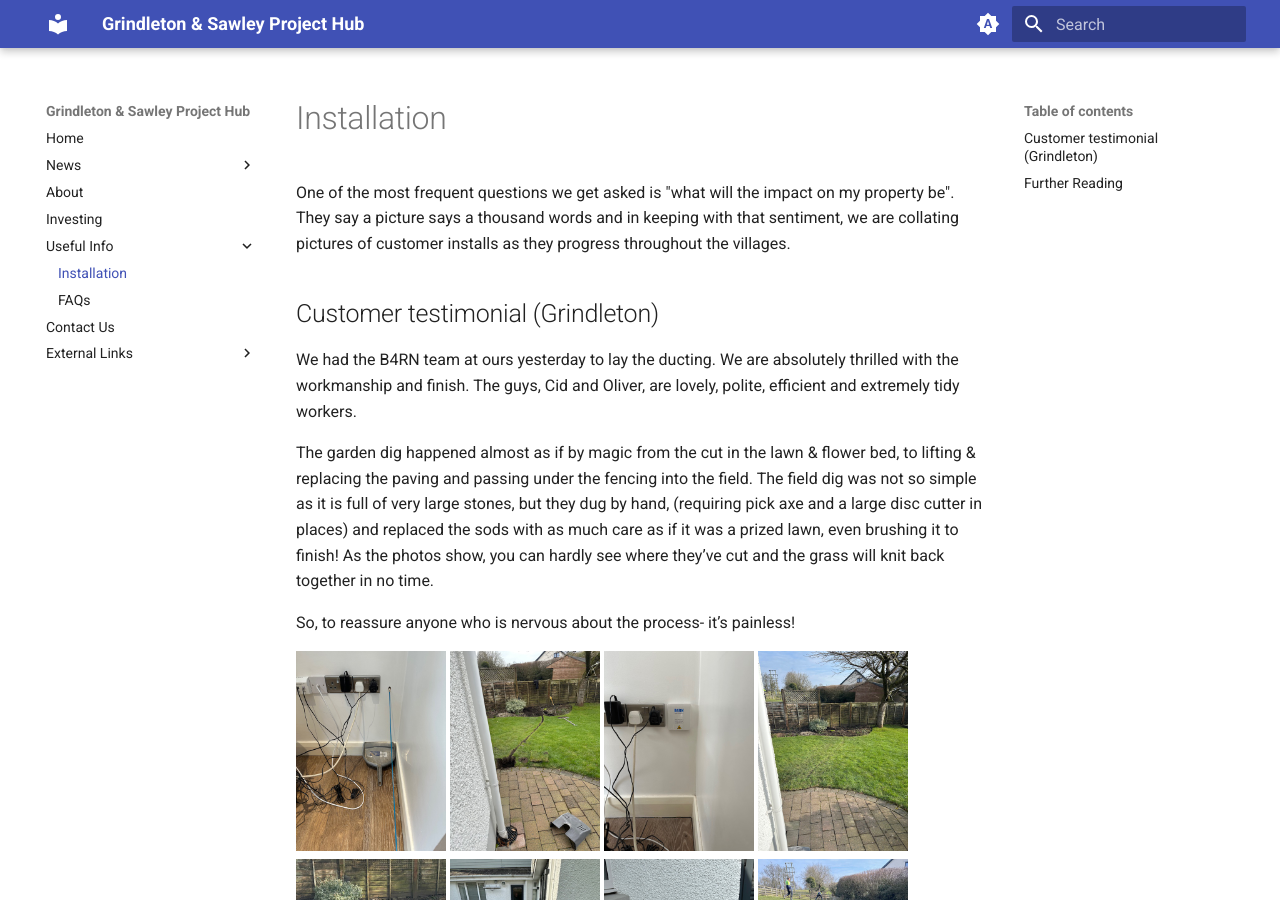
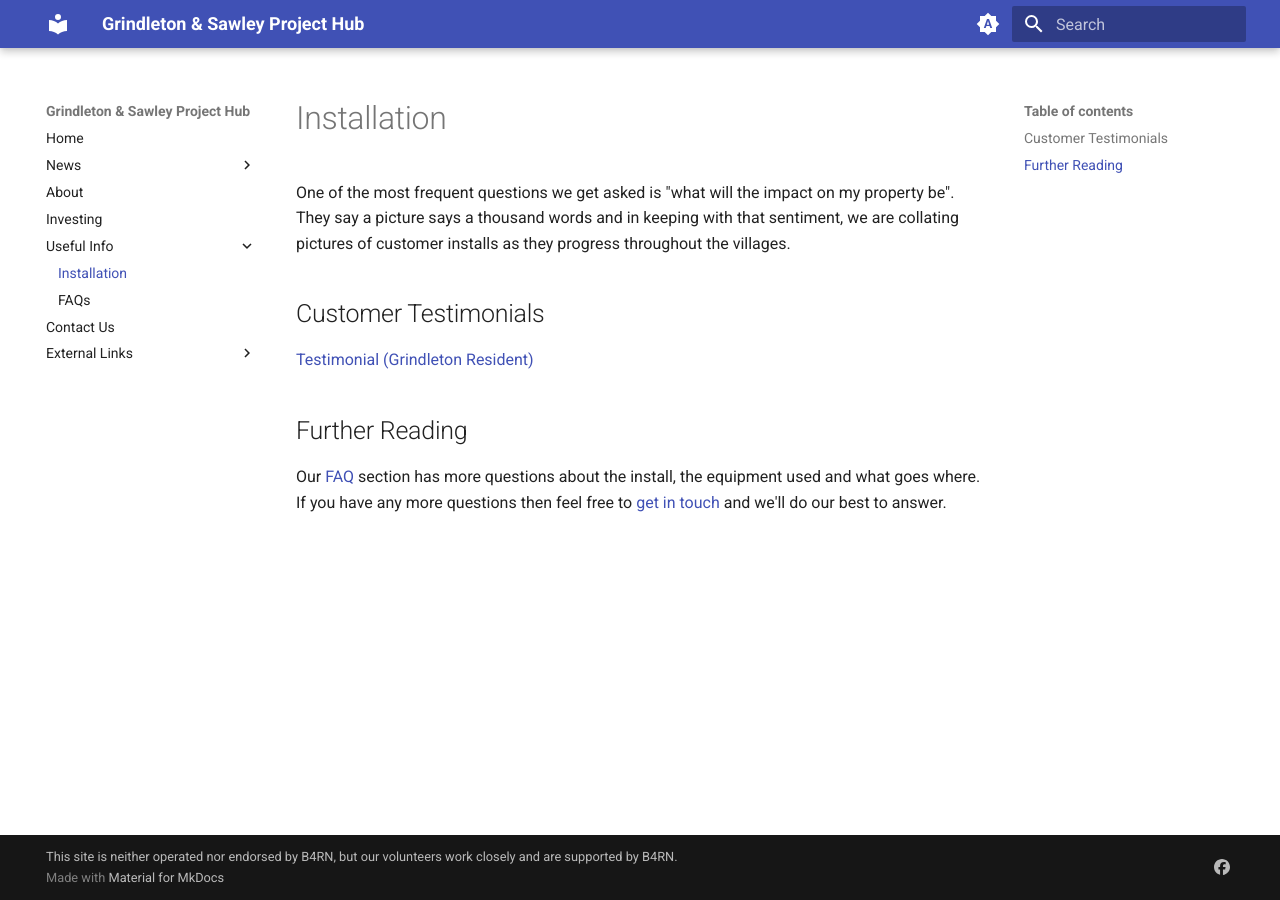
Before and after one commit to DJBenson/b4rngsdocs, an MkDocs documentation site: the page built from docs/installation.md, in a window 1280 px wide and 900 px high. Built offline with MkDocs 1.6.1 and Material for MkDocs 9.7.7, drawn with Linux system fonts in a browser that asks for light colours.

Commit message:
Update installation.md

```diff
--- a/docs/installation.md
+++ b/docs/installation.md
@@ -1,26 +1,9 @@
 # Installation
 One of the most frequent questions we get asked is "what will the impact on my property be". They say a picture says a thousand words and in keeping with that sentiment, we are collating pictures of customer installs as they progress throughout the villages.
 
-## Customer testimonial (Grindleton)
+## Customer Testimonials
 
-We had the B4RN team at ours yesterday to lay the ducting. We are absolutely thrilled with the workmanship and finish. The guys, Cid and Oliver, are lovely, polite, efficient and extremely tidy workers.
-
-The garden dig happened almost as if by magic from the cut in the lawn & flower bed, to lifting & replacing the paving and passing under the fencing into the field. The field dig was not so simple as it is full of very large stones, but they dug by hand, (requiring pick axe and a large disc cutter in places) and replaced the sods with as much care as if it was a prized lawn, even brushing it to finish! As the photos show, you can hardly see where they’ve cut and the grass will knit back together in no time.
-
-So, to reassure anyone who is nervous about the process- it’s painless!
-
-![Image title](img/testimonials/1/IMG_4475.jpg){ width="150" }
-![Image title](img/testimonials/1/IMG_4476.jpg){ width="150" }
-![Image title](img/testimonials/1/IMG_4477.jpg){ width="150" }
-![Image title](img/testimonials/1/IMG_4478.jpg){ width="150" }
-![Image title](img/testimonials/1/IMG_4479.jpg){ width="150" }
-![Image title](img/testimonials/1/IMG_4480.jpg){ width="150" }
-![Image title](img/testimonials/1/IMG_4481.jpg){ width="150" }
-![Image title](img/testimonials/1/IMG_4483.jpg){ width="150" }
-![Image title](img/testimonials/1/IMG_4484.jpg){ width="150" }
-![Image title](img/testimonials/1/IMG_4486.jpg){ width="150" }
-![Image title](img/testimonials/1/IMG_4489.jpg){ width="150" }
-![Image title](img/testimonials/1/IMG_4492.jpg){ width="150" }
+[Testimonial (Grindleton Resident)](docs/testimonials/1.md)
 
 ## Further Reading
 Our [FAQ](faq.md) section has more questions about the install, the equipment used and what goes where. If you have any more questions then feel free to [get in touch](contact.md) and we'll do our best to answer.
```
